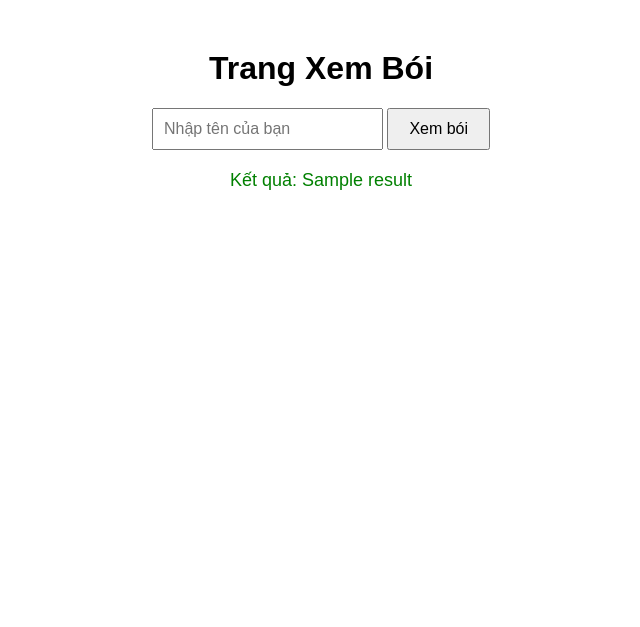
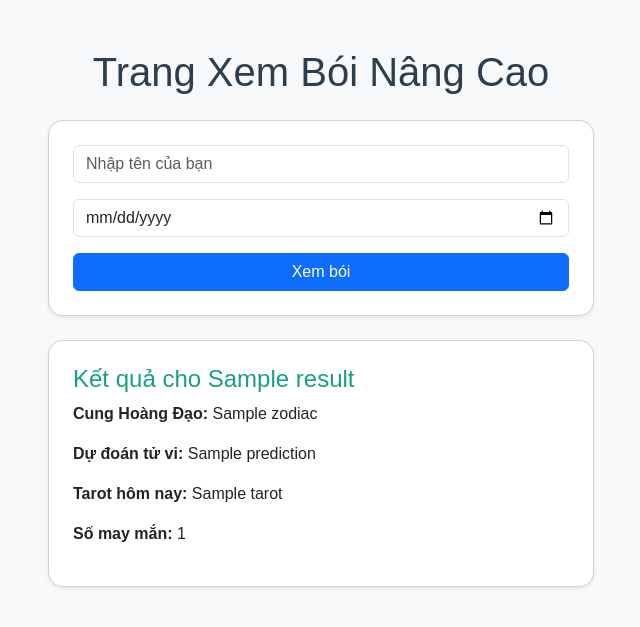
Before and after one commit to vietdx85/fortune-web, a Flask app: template templates/index.html in a window 1280 px wide. Shown: the top 627 px of the page, without its empty margins (319-959 px from the left). Run offline with Flask 3, Linux system fonts and the light colour scheme; the template is opened without the code that fills it: most values are stand-ins (such as "Sample title", 1, 10 or a date in 2020).

Commit message:
xem boi phien ban nang cao

```diff
--- a/app.py
+++ b/app.py
@@ -1,25 +1,78 @@
 from flask import Flask, render_template, request
 import random
+from datetime import datetime
 
 app = Flask(__name__)
 
-# Dữ liệu bói ví dụ
-predictions = [
-    "Hôm nay là một ngày may mắn của bạn!",
-    "Cẩn thận trong công việc hôm nay.",
-    "Một cơ hội bất ngờ sẽ đến với bạn.",
-    "Hãy tin vào trực giác của bản thân.",
-    "Sẽ có tin vui về tài chính."
+# Dữ liệu bói mẫu
+tarot_cards = [
+    "The Fool - Bắt đầu mới",
+    "The Magician - Sáng tạo, quyền lực",
+    "The Lovers - Tình yêu, lựa chọn",
+    "The Sun - Hạnh phúc, thành công",
+    "Death - Kết thúc, thay đổi"
 ]
+
+lucky_numbers = [str(i) for i in range(1, 50)]
+
+zodiac_predictions = {
+    "Aries": "Hôm nay bạn nên cẩn thận trong các quyết định tài chính.",
+    "Taurus": "Một ngày tốt để gặp gỡ bạn bè và học hỏi điều mới.",
+    "Gemini": "Tinh thần sáng tạo của bạn sẽ được phát huy.",
+    "Cancer": "Hãy lắng nghe trực giác của bạn hôm nay.",
+    "Leo": "Sự tự tin sẽ giúp bạn giải quyết khó khăn.",
+    "Virgo": "Chú ý đến sức khỏe và nghỉ ngơi hợp lý.",
+    "Libra": "Cân bằng giữa công việc và tình cảm.",
+    "Scorpio": "Một cơ hội nghề nghiệp mới sẽ xuất hiện.",
+    "Sagittarius": "Hãy tận hưởng những niềm vui nhỏ.",
+    "Capricorn": "Kiên nhẫn sẽ mang lại kết quả tốt.",
+    "Aquarius": "Thử nghiệm điều mới sẽ giúp bạn tiến bộ.",
+    "Pisces": "Hãy dành thời gian cho bản thân và gia đình."
+}
+
+# Hàm xác định cung hoàng đạo từ ngày sinh
+def get_zodiac(month, day):
+    if (month == 3 and day >= 21) or (month == 4 and day <= 19):
+        return "Aries"
+    elif (month == 4 and day >= 20) or (month == 5 and day <= 20):
+        return "Taurus"
+    elif (month == 5 and day >= 21) or (month == 6 and day <= 20):
+        return "Gemini"
+    elif (month == 6 and day >= 21) or (month == 7 and day <= 22):
+        return "Cancer"
+    elif (month == 7 and day >= 23) or (month == 8 and day <= 22):
+        return "Leo"
+    elif (month == 8 and day >= 23) or (month == 9 and day <= 22):
+        return "Virgo"
+    elif (month == 9 and day >= 23) or (month == 10 and day <= 22):
+        return "Libra"
+    elif (month == 10 and day >= 23) or (month == 11 and day <= 21):
+        return "Scorpio"
+    elif (month == 11 and day >= 22) or (month == 12 and day <= 21):
+        return "Sagittarius"
+    elif (month == 12 and day >= 22) or (month == 1 and day <= 19):
+        return "Capricorn"
+    elif (month == 1 and day >= 20) or (month == 2 and day <= 18):
+        return "Aquarius"
+    else:
+        return "Pisces"
 
 @app.route("/", methods=["GET", "POST"])
 def index():
-    result = None
+    result = {}
     if request.method == "POST":
         name = request.form.get("name")
-        if name:
-            result = f"{name}, {random.choice(predictions)}"
+        birthdate = request.form.get("birthdate")  # YYYY-MM-DD
+        if name and birthdate:
+            dt = datetime.strptime(birthdate, "%Y-%m-%d")
+            zodiac = get_zodiac(dt.month, dt.day)
+            result['name'] = name
+            result['zodiac'] = zodiac
+            result['prediction'] = zodiac_predictions[zodiac]
+            result['tarot'] = random.choice(tarot_cards)
+            result['lucky_number'] = random.choice(lucky_numbers)
     return render_template("index.html", result=result)
+
 
 if __name__ == "__main__":
     # Lắng nghe trên tất cả IP (để truy cập từ bên ngoài WSL)
--- a/static/style.css
+++ b/static/style.css
@@ -1,19 +1,15 @@
 body {
     font-family: Arial, sans-serif;
-    text-align: center;
-    margin-top: 50px;
 }
-input {
-    padding: 10px;
-    font-size: 16px;
+
+.card {
+    border-radius: 15px;
 }
-button {
-    padding: 10px 20px;
-    font-size: 16px;
-    cursor: pointer;
+
+h1 {
+    color: #2c3e50;
 }
-p {
-    font-size: 18px;
-    color: green;
-    margin-top: 20px;
+
+h4 {
+    color: #16a085;
 }
--- a/templates/index.html
+++ b/templates/index.html
@@ -2,18 +2,36 @@
 <html lang="vi">
 <head>
     <meta charset="UTF-8">
-    <title>Xem Bói</title>
+    <title>Xem Bói Nâng Cao</title>
+    <link href="https://cdn.jsdelivr.net/npm/bootstrap@5.3.0/dist/css/bootstrap.min.css" rel="stylesheet">
     <link rel="stylesheet" href="{{ url_for('static', filename='style.css') }}">
 </head>
-<body>
-    <h1>Trang Xem Bói</h1>
-    <form method="POST">
-        <input type="text" name="name" placeholder="Nhập tên của bạn">
-        <button type="submit">Xem bói</button>
-    </form>
+<body class="bg-light">
+<div class="container mt-5">
+    <h1 class="text-center mb-4">Trang Xem Bói Nâng Cao</h1>
+    <div class="row justify-content-center">
+        <div class="col-md-6">
+            <form method="POST" class="card p-4 shadow-sm bg-white">
+                <div class="mb-3">
+                    <input type="text" name="name" class="form-control" placeholder="Nhập tên của bạn" required>
+                </div>
+                <div class="mb-3">
+                    <input type="date" name="birthdate" class="form-control" required>
+                </div>
+                <button type="submit" class="btn btn-primary w-100">Xem bói</button>
+            </form>
 
-    {% if result %}
-    <p>Kết quả: {{ result }}</p>
-    {% endif %}
+            {% if result %}
+            <div class="card p-4 shadow-sm bg-white mt-4">
+                <h4>Kết quả cho {{ result.name }}</h4>
+                <p><strong>Cung Hoàng Đạo:</strong> {{ result.zodiac }}</p>
+                <p><strong>Dự đoán tử vi:</strong> {{ result.prediction }}</p>
+                <p><strong>Tarot hôm nay:</strong> {{ result.tarot }}</p>
+                <p><strong>Số may mắn:</strong> {{ result.lucky_number }}</p>
+            </div>
+            {% endif %}
+        </div>
+    </div>
+</div>
 </body>
 </html>
```
